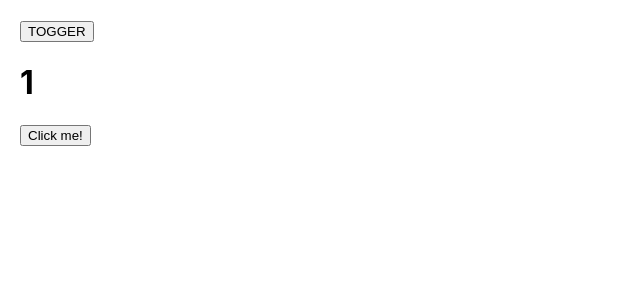
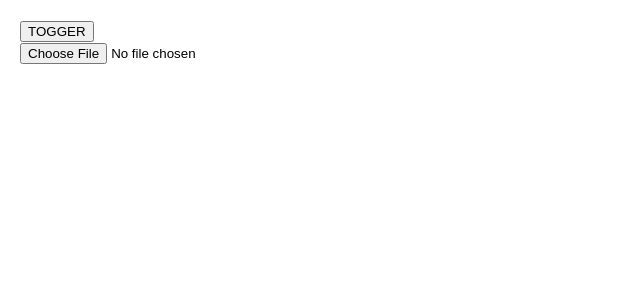
Before and after one commit to nguyencaophong/react-tutorial, a React (Create React App) app: page / in a window 1280 px wide. Both pictures are taken after a click on the button "TOGGER". Shown: the top 300 px of the page, without its empty margins (0-640 px from the left). Built offline with nearby package versions, Linux system fonts and the light colour scheme.

Commit message:
Preview avatar

```diff
--- a/src/App.js
+++ b/src/App.js
@@ -1,6 +1,7 @@
 import {useState} from 'react'
 import CleanUp from './components/Cleanup';
 import Content from './components/Content';
+import PreviewAvater from './components/PreviewAvatar';
 import Timer from './components/Timer';
 
 function App() {
@@ -8,7 +9,7 @@
   return (
     <div style={{padding:20}}>
       <button onClick={()=> setShow(!show)}>TOGGER</button>
-      {show && <CleanUp />}
+      {show && <PreviewAvater />}
     </div>
   )
 }
--- /dev/null
+++ b/src/components/PreviewAvatar.js
@@ -0,0 +1,36 @@
+import { useEffect, useState } from "react";
+
+
+function PreviewAvater(){
+
+    const [avatar,setAvatar] = useState();
+
+    useEffect(() =>{
+        // ** Cleanup
+        return ()=>{
+           avatar && URL.revokeObjectURL(avatar.preview)
+        }
+    },[avatar])
+
+
+    const handlePreviewAvatar = (e) =>{
+        const file = e.target.files[0];
+        file.preview = URL.createObjectURL(file);
+
+        setAvatar(file)
+    }
+
+    return(
+        <div>
+            <input type="file"
+            onChange={handlePreviewAvatar}
+            ></input>
+            {avatar && (
+                <img src={avatar.preview} alt="" width="80%" />
+            )}
+        </div>
+    )
+}
+
+
+export default PreviewAvater
```
